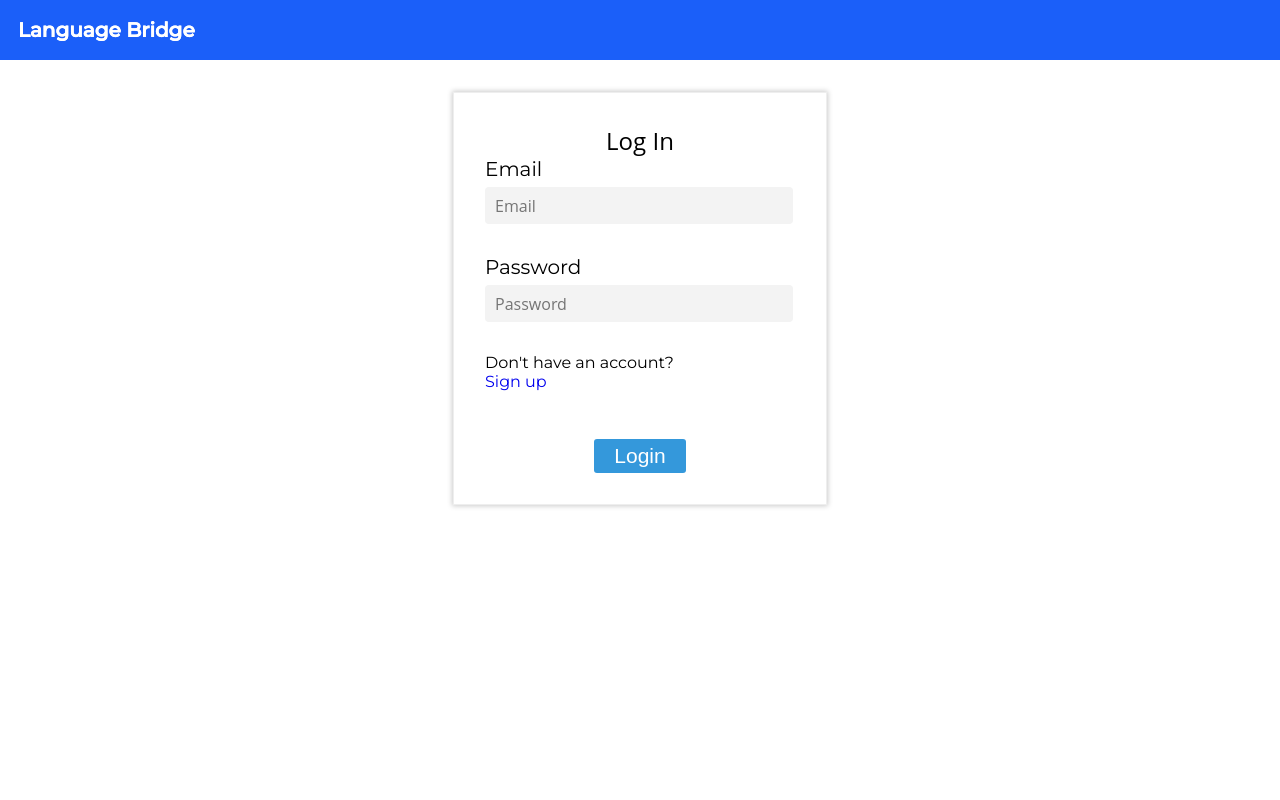
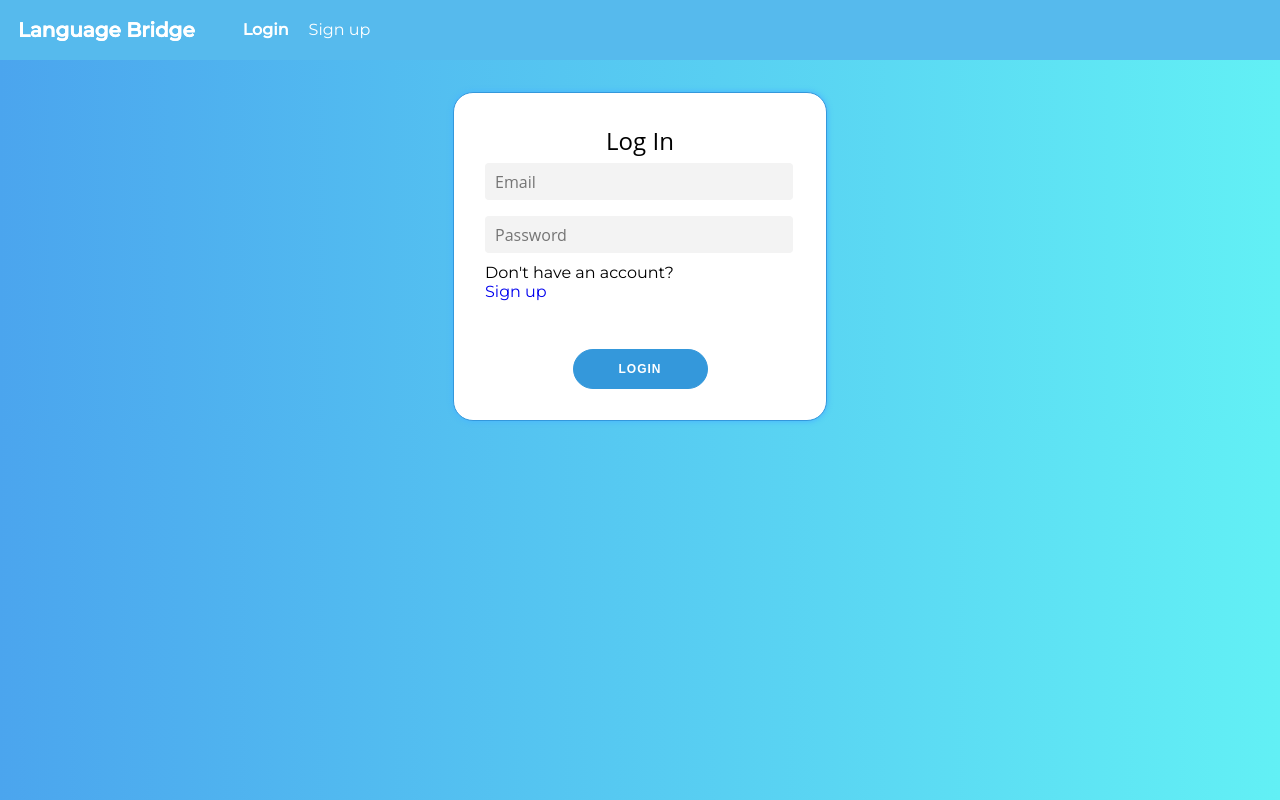
Before and after one commit to jg504/Language_Bridge, a React (Create React App) app: page /login in a window 1280 px wide. Built offline with nearby package versions, Linux system fonts and the light colour scheme.

Commit message:
UI updates

```diff
--- a/src/App.css
+++ b/src/App.css
@@ -5,6 +5,9 @@
 
 body{
   font-family: 'Montserrat', sans-serif;
+  background: #4193ff;
+	background: -webkit-linear-gradient(to right, #2bceff, #6098e2);
+	background: linear-gradient(to right, #4ba5ee, #62f0f5);
 }
 
 ul{
--- a/src/components/Header/index.js
+++ b/src/components/Header/index.js
@@ -22,13 +22,19 @@ const Header = (props) => {
     <header className="header">
         <div style={{display: 'flex'}}>
           <div className="logo">Language Bridge</div>
-
+          {
+              !auth.authenticated ?
+              <ul className="leftMenu">
+                <li><NavLink to={'/login'}>Login</NavLink></li>
+                <li><NavLink to={'/signup'}>Sign up</NavLink></li>
+              </ul> : null
+            }
 
 
 
         </div>
           <div style={{margin: '20px 0', color: '#fff', fontWeight: 'bold'}}>
-            {auth.authenticated ? `Hi ${auth.firstName} ${auth.lastName}` : ''}
+            {auth.authenticated ? `Welcome ${auth.firstName} ${auth.lastName}` : ''}
           </div>
         <ul className="menu">
 
--- a/src/components/Header/style.css
+++ b/src/components/Header/style.css
@@ -3,7 +3,7 @@
     position: relative;
     height: 60px;
     display: flex;
-    background: #1b5ff9;
+    background: #56baed;
     justify-content: space-between;
     box-sizing: border-box;
 }
--- a/src/components/UI/Card/style.css
+++ b/src/components/UI/Card/style.css
@@ -1,7 +1,9 @@
 .card{
     width: 100%;
-    border: 1px solid #eee;
+
     padding: 10% ;
     background: #fff;
-    box-shadow: 0 0 5px 1px #ccc;
+    box-shadow: 0 0 5px 1px #48b6ffe3;
+    border-radius: 20px;
+	border: 1px solid #3498db;
 }
--- a/src/containers/LoginPage/index.js
+++ b/src/containers/LoginPage/index.js
@@ -6,6 +6,7 @@ import './style.css';
 import { useDispatch, useSelector } from 'react-redux';
 import { Redirect } from 'react-router-dom';
 import { NavLink, Link } from 'react-router-dom';
+
 /**
 * @author
 * @function LoginPage
@@ -55,8 +56,8 @@ const LoginPage = (props) => {
 
 
   return(
-    <Layout>
 
+      <Layout>
       <div className="base-container">
         <div className="content">
 
@@ -68,7 +69,7 @@ const LoginPage = (props) => {
 
           <form onSubmit={userLogin}>
           <div className="form-group">
-            <label>Email</label>
+
             <input
               name="email"
               type="text"
@@ -78,7 +79,7 @@ const LoginPage = (props) => {
             />
             </div>
             <div className="form-group">
-          <label>Password</label>
+
             <input
               name="password"
               type="password"
@@ -101,9 +102,11 @@ const LoginPage = (props) => {
 
           </form>
         </Card>
+
       </div>
       </div></div>
-    </Layout>
+      </Layout>
+
    )
 
  }
--- a/src/containers/LoginPage/style.css
+++ b/src/containers/LoginPage/style.css
@@ -3,6 +3,10 @@
     display: flex;
     flex-direction: column;
     align-items: center;
+
+
+
+
 }
 
     .heading {
@@ -49,7 +53,7 @@
             background-color: #f3f3f3;
             border: 0;
             border-radius: 4px;
-            margin-bottom: 31px;
+            margin-bottom: 10px;
             transition: all 250ms ease-in-out;
           }
 
@@ -60,20 +64,37 @@
     flex-direction: column;
     align-items: center;
     }
-    .btn {
-        font-size: 21px;
-        padding: 5px 20px;
-        border: 0;
-        background-color: #3498db;
-        color: #fff;
-        border-radius: 3px;
-        transition: all 250ms ease-in-out;
+    button {
+
+
+
+
+
         cursor: pointer;
+
+
+
+        border-radius: 20px;
+	border: 1px solid #3498db;
+	background-color: #3498db;
+	color: #FFFFFF;
+	font-size: 12px;
+	font-weight: bold;
+	padding: 12px 45px;
+	letter-spacing: 1px;
+	text-transform: uppercase;
+	transition: transform 80ms ease-in;
     }
 
-        btn:hover {
-          background-color: #031d2e;
-        }
-        btn:focus {
-          outline: none;
-        }
+    button:active {
+      transform: scale(0.95);
+    }
+
+    button:focus {
+      outline: none;
+    }
+
+    button.ghost {
+      background-color: transparent;
+      border-color: #FFFFFF;
+    }
--- a/src/containers/RegisterPage/index.js
+++ b/src/containers/RegisterPage/index.js
@@ -114,7 +114,7 @@ const RegisterPage = (props) => {
               Already have an account? <NavLink to={'/login'}>Log in</NavLink>
             </div>
             <div className="footer">
-              <button type="button" className="btn">Sign up</button>
+              <button type="button" >Sign up</button>
             </div>
 
           </form>
```
